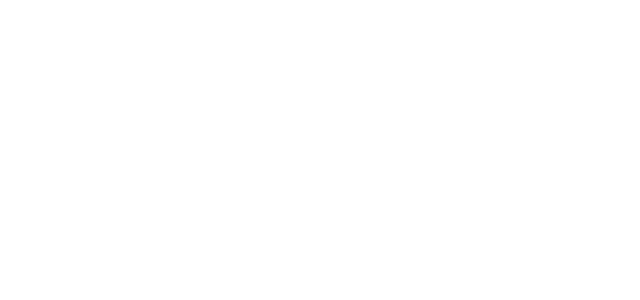
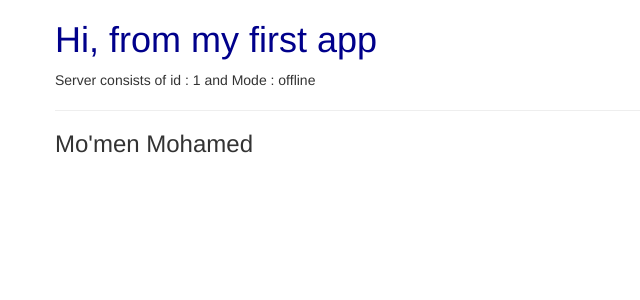
Before and after one commit to momen882001/Angular-1st-project, an Angular app in the folder my-first-project/: page / in a window 1280 px wide. Shown: the top 300 px of the page, without its empty margins (0-640 px from the left). Built offline with nearby package versions, Linux system fonts and the light colour scheme.

Commit message:
creating components + start binding

```diff
--- a/my-first-project/src/app/app.component.html
+++ b/my-first-project/src/app/app.component.html
@@ -0,0 +1,9 @@
+<div class="container">
+    <div class="row">
+        <div class="col-12">
+            <app-server/>
+            <hr>
+            <app-user/>
+        </div>
+    </div>
+</div>
--- a/my-first-project/src/app/app.module.ts
+++ b/my-first-project/src/app/app.module.ts
@@ -2,10 +2,14 @@
 import { BrowserModule } from '@angular/platform-browser';
 
 import { AppComponent } from './app.component';
+import { ServerComponent } from './server/server.component';
+import { UserComponent } from './user/user.component';
 
 @NgModule({
   declarations: [
-    AppComponent
+    AppComponent,
+    ServerComponent,
+    UserComponent
   ],
   imports: [
     BrowserModule
--- /dev/null
+++ b/my-first-project/src/app/server/server.component.css
@@ -0,0 +1,3 @@
+h1 {
+    color: darkblue;
+}
--- /dev/null
+++ b/my-first-project/src/app/server/server.component.html
@@ -0,0 +1,2 @@
+<h1>Hi, from my first app</h1>
+<p>Server consists of id : {{serverId}} and Mode : {{getServerMode()}} </p>
--- /dev/null
+++ b/my-first-project/src/app/server/server.component.ts
@@ -0,0 +1,15 @@
+import { Component } from '@angular/core';
+
+@Component({
+  selector: 'app-server',
+  templateUrl: './server.component.html',
+  styleUrls: ['./server.component.css'],
+})
+export class ServerComponent {
+  serverId: number = 1;
+  serverMode: string = 'offline';
+
+  getServerMode() {
+    return this.serverMode;
+  }
+}
--- /dev/null
+++ b/my-first-project/src/app/user/user.component.html
@@ -0,0 +1 @@
+<h3>Mo'men Mohamed</h3>
```
Also changed, not shown: my-first-project/src/app/user/user.component.ts (added, +10 -0 lines), my-first-project/src/app/user/user.component.css (added).
